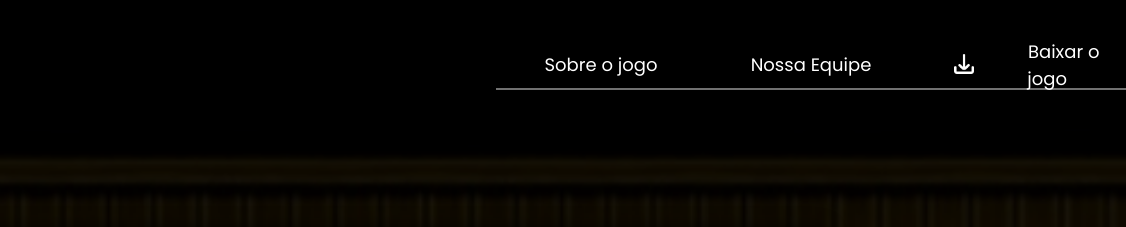
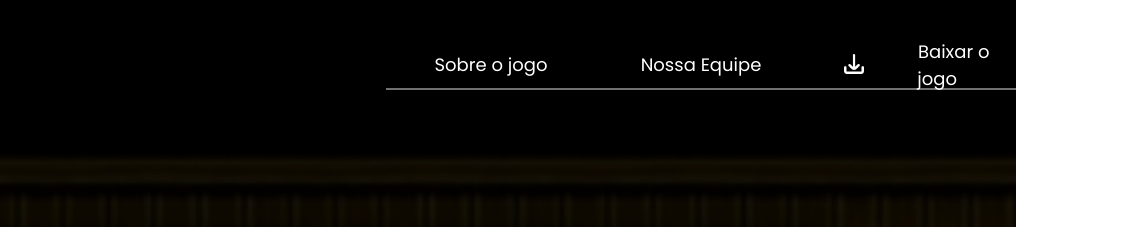
Before and after one commit to feoliveira7/Ecos-1, a plain HTML site: page index.html in a window 1280 px wide. Shown: the top 227 px of the page, 264-1390 px from the left, 1126 px wide, since content can reach past the window. Drawn offline with Linux system fonts and the light colour scheme.

Commit message:
Update index.css

```diff
--- a/index.css
+++ b/index.css
@@ -29,7 +29,7 @@ body{
 }
 
 .divButtons{
-    margin-left: 500px;
+    margin-left: 390px;
     display: flex;
     justify-content: center;
     align-items: center;
```
